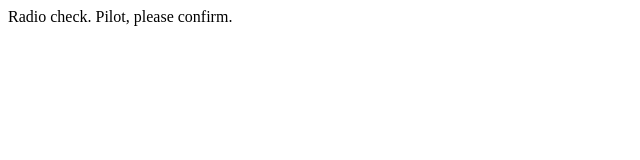
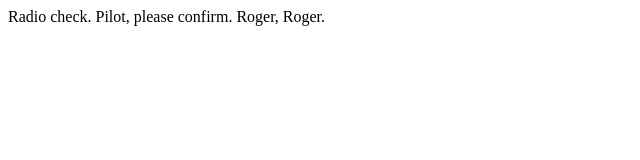
Before and after one commit to vinrata/communication-log, a plain HTML site: page index.html in a window 1280 px wide. Shown: the whole page, without its empty margins (0-640 px from the left). Drawn offline with Linux system fonts and the light colour scheme.

Commit message:
added confirmation

```diff
--- a/index.html
+++ b/index.html
@@ -1,5 +1,7 @@
 <html>
    <body>
-      <p>Radio check. Pilot, please confirm.</p>
+      <p>Radio check. Pilot, please confirm.
+         Roger, Roger.
+      </p>
    </body>
 </html>
```
